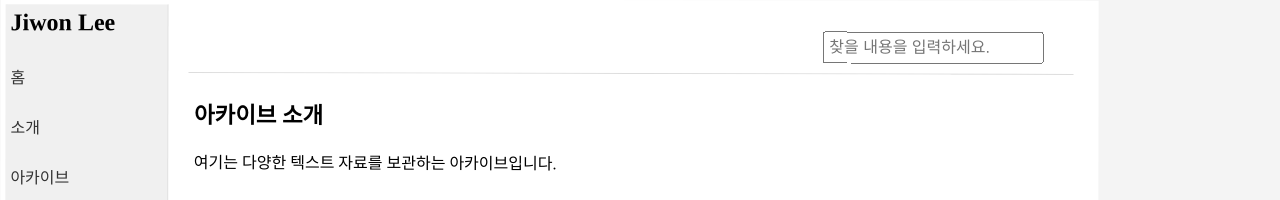
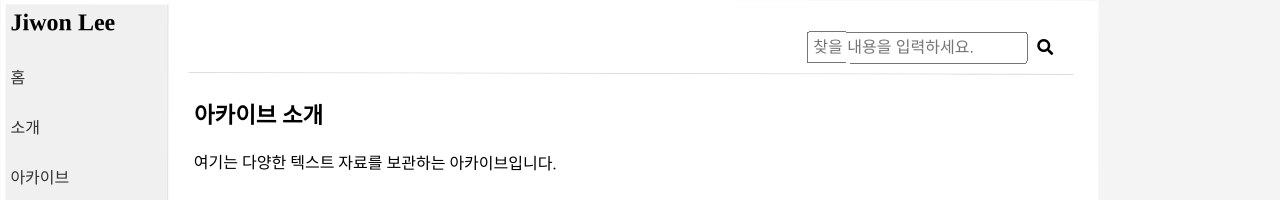
Before and after one commit to LfayeJ/archives, a Jekyll site: the page built from index.html, in a window 1280 px wide. Shown: the top 200 px of the page. Built offline with Jekyll 4.4.1, drawn with Linux system fonts in a browser that asks for light colours; some web fonts are replaced.

Commit message:
Update header.html

```diff
--- a/_includes/header.html
+++ b/_includes/header.html
@@ -1,5 +1,6 @@
 <header>
   <div class="gnb_search">
+    <link rel="stylesheet" href="https://cdnjs.cloudflare.com/ajax/libs/font-awesome/5.15.4/css/all.min.css">
     <s_search>
       <fieldset>
         <input type="text" name="[##_search_name_##]" value="" placeholder="찾을 내용을 입력하세요." onkeypress="if (event.keyCode == 13 ) { [##_search_onclick_submit_##] }">
```
